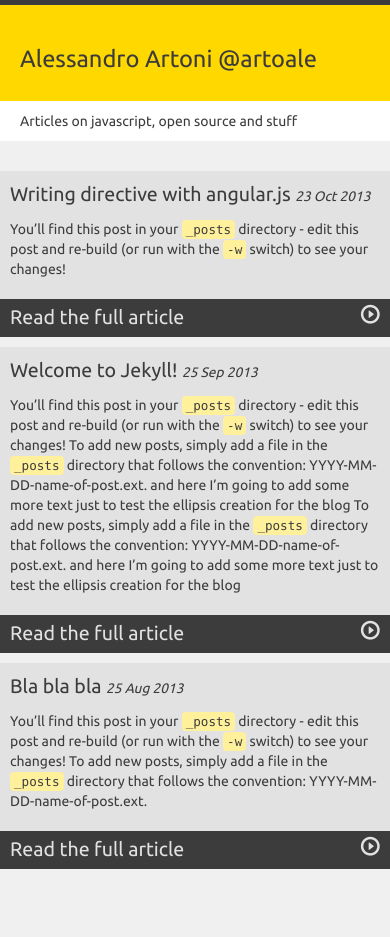
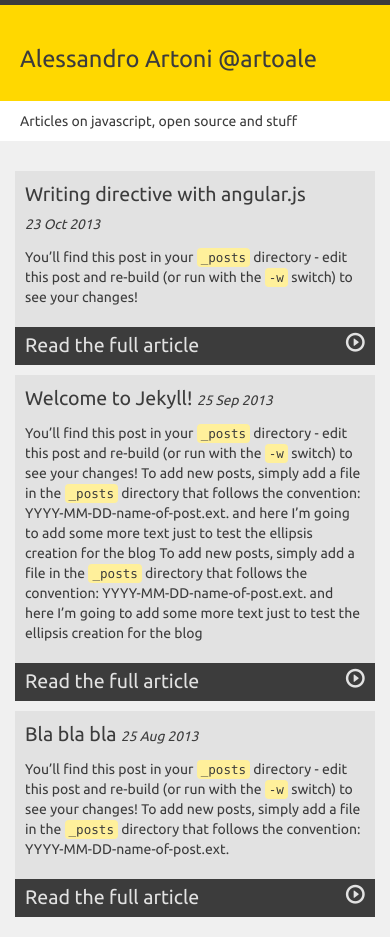
Before and after one commit to artoale/artoale.github.com, a Jekyll site: the page built from blog/index.html, in a window 390 px wide. Built offline with Jekyll 4.4.1, drawn with Linux system fonts in a browser that asks for light colours; nearby versions of some CDN libraries; Markdown is read by kramdown in place of the engine named in the settings; before the commit the page ends 900 px from its top, so only the background shows below that.

Commit message:
Fix wrong size for iPhone

```diff
--- a/css/main.css
+++ b/css/main.css
@@ -82,15 +82,27 @@
   .container {
     padding: 0;
   }
+
+  /* line 79, ../sass/main.scss */
+  .col-xs-12 {
+    padding-left: 0;
+    padding-right: 0;
+  }
+
+  /* line 83, ../sass/main.scss */
+  .row {
+    margin-left: 0;
+    margin-right: 0;
+  }
 }
 @media (min-width: 992px) {
-  /* line 81, ../sass/main.scss */
+  /* line 89, ../sass/main.scss */
   footer {
     font-size: 1em;
     margin-bottom: 0;
   }
 
-  /* line 85, ../sass/main.scss */
+  /* line 93, ../sass/main.scss */
   .box {
     height: 200px;
     line-height: 25px;
@@ -98,7 +110,7 @@
     overflow: hidden;
   }
 
-  /* line 91, ../sass/main.scss */
+  /* line 99, ../sass/main.scss */
   .box:before {
     content: "";
     float: left;
@@ -106,14 +118,14 @@
     height: 200px;
   }
 
-  /* line 98, ../sass/main.scss */
+  /* line 106, ../sass/main.scss */
   .box > *:first-child {
     float: right;
     width: 100%;
     margin-left: -5px;
   }
 
-  /* line 104, ../sass/main.scss */
+  /* line 112, ../sass/main.scss */
   .box:after {
     content: "\02026";
     float: right;
```
Also changed, not shown: sass/main.scss (+8 -0 lines).
